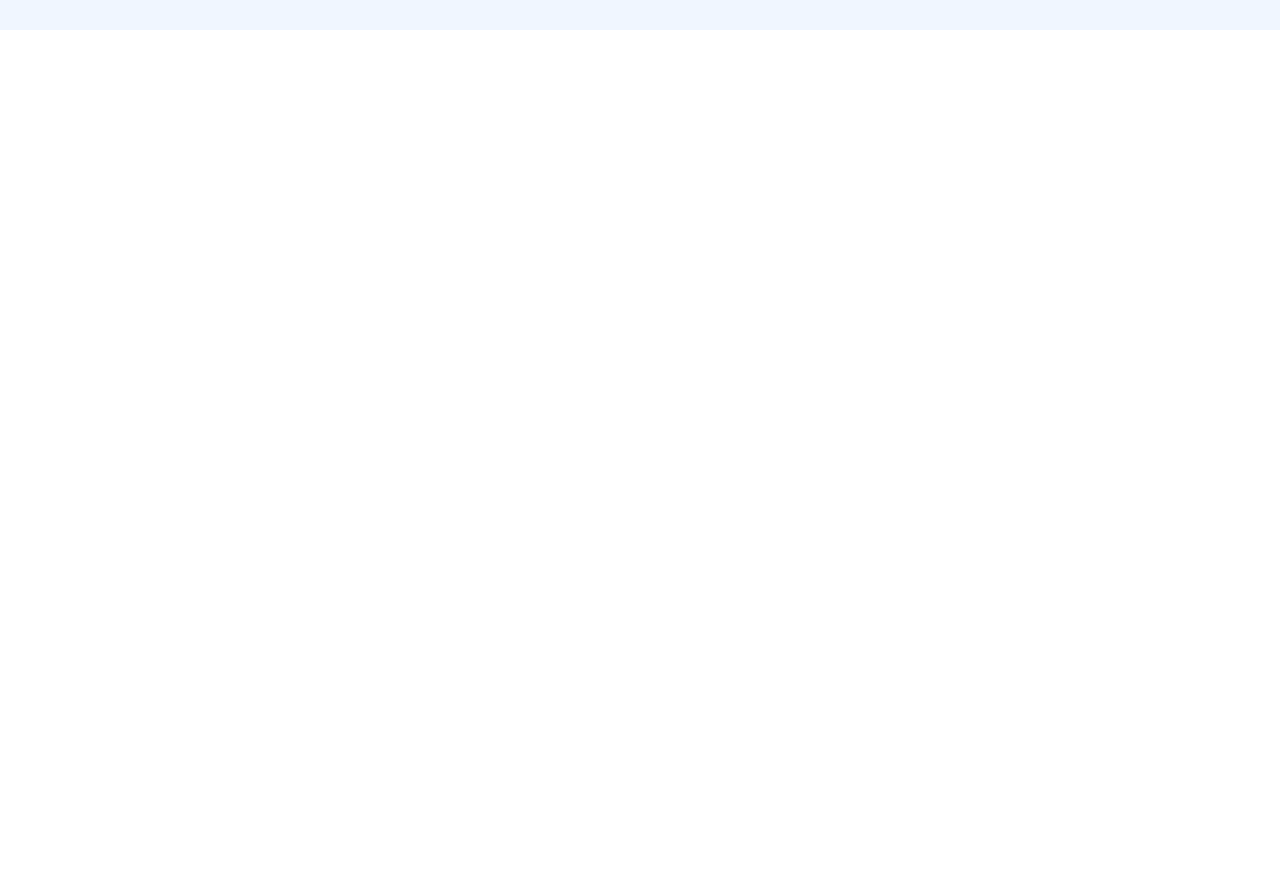
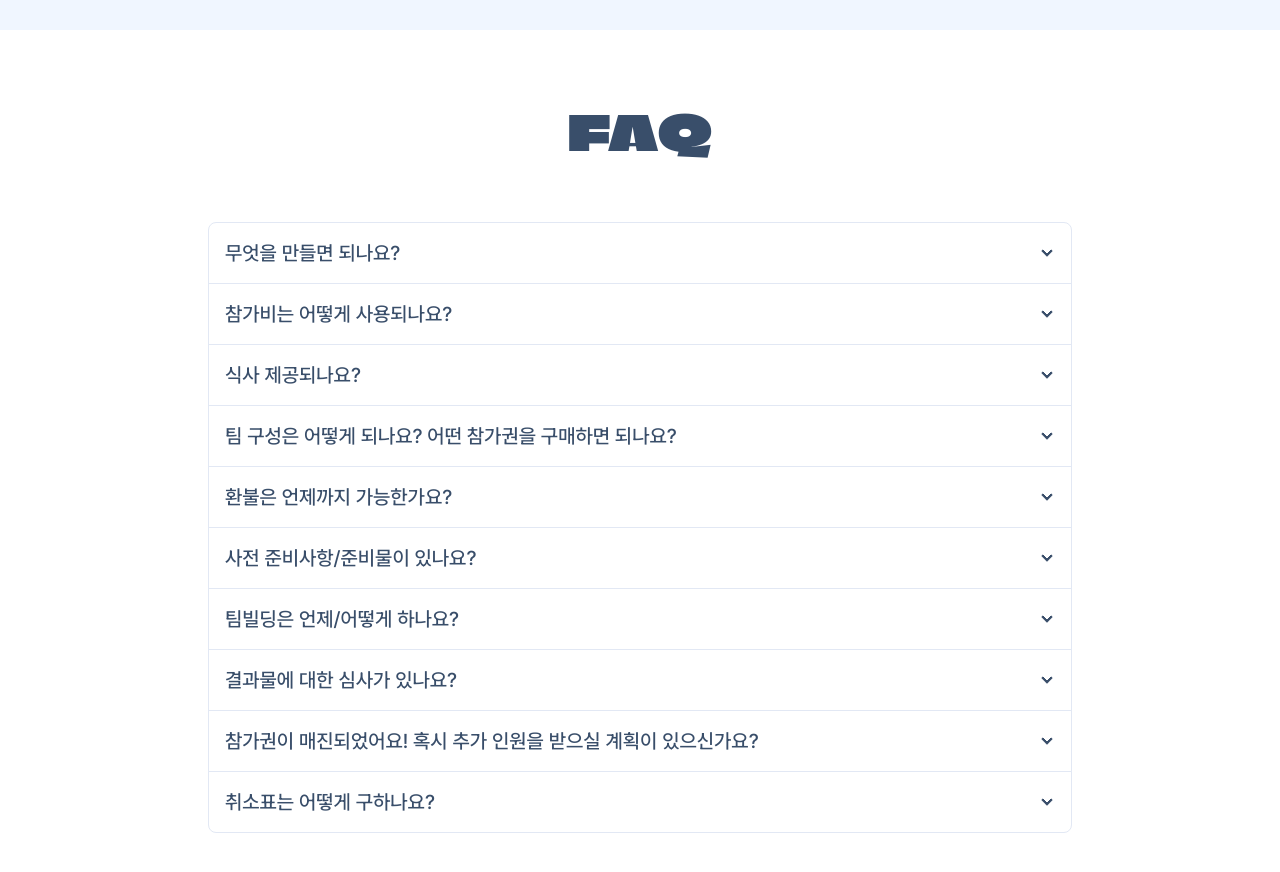
Before and after one commit to soju-con/sojuton, a Next.js app: page / in a window 1280 px wide. Shown: the part 2566-3438 px from the top of the page. Before the commit the page ends 2660 px from the top, so only its background shows below. Built offline with nearby package versions, Linux system fonts and the light colour scheme.

Commit message:
feat: Add FAQ-Section

```diff
--- a/app/page.tsx
+++ b/app/page.tsx
@@ -1,3 +1,4 @@
+import FAQSection from "@/components/home/FAQSection";
 import HeroSection from "@/components/home/HeroSection";
 import IntroSection from "@/components/home/IntroSection";
 import LocationSection from "@/components/home/LocationSection";
@@ -13,6 +14,7 @@ const HomePage = () => {
       <ScheduleSection />
       <SponsorSection />
       <LocationSection />
+      <FAQSection />
     </div>
   );
 };
--- /dev/null
+++ b/components/home/FAQSection.tsx
@@ -0,0 +1,34 @@
+import { FaqList } from "@/const/faqList";
+import React from "react";
+
+const FAQSection = () => {
+  return (
+    <section>
+      <div className="max-w-4xl p-4 my-16 mx-auto">
+        <div className="flex flex-col gap-16 text-center">
+          <h2 className="font-climate-crisis text-5xl">FAQ</h2>
+          <div>
+            <div className="join join-vertical w-full text-left">
+              {FaqList.map(({ question, answer }, index) => (
+                <div
+                  key={index}
+                  className="collapse collapse-arrow join-item border border-base-300"
+                >
+                  <input type="radio" name="my-accordion-4" />
+                  <div className="collapse-title text-xl font-medium">
+                    {question}
+                  </div>
+                  <div className="collapse-content break-keep">
+                    <p>{answer}</p>
+                  </div>
+                </div>
+              ))}
+            </div>
+          </div>
+        </div>
+      </div>
+    </section>
+  );
+};
+
+export default FAQSection;
--- /dev/null
+++ b/const/faqList.ts
@@ -0,0 +1,53 @@
+export const FaqList = [
+  {
+    question: "무엇을 만들면 되나요?",
+    answer:
+      "여름을 나타낼 수 있는 모든 것이면 됩니다! 볼품없더라도, 쓸모가 없더라도 여름과 관련된 것이라면 무엇이든 환영입니다.",
+  },
+  {
+    question: "참가비는 어떻게 사용되나요?",
+    answer:
+      "오프라인 이벤트 No show 방지와 해커톤 진행 중 식사 및 다과 구매를 위해 사용될 예정입니다.",
+  },
+  {
+    question: "식사 제공되나요?",
+    answer:
+      "해커톤 참여 중 점심과 저녁, 그리고 간식을 제공해드릴 예정입니다. (메뉴는 추후 공지)",
+  },
+  {
+    question: "팀 구성은 어떻게 되나요? 어떤 참가권을 구매하면 되나요?",
+    answer:
+      "해커톤에 참가하시는 분들은 총 50분을 모실 예정이며, 한 팀 당 5명씩 총 10팀을 구성할 예정입니다. 역할별 인원 쏠림을 방지하기 위해 역할별(개발자, 디자이너, 기획자)로 참가권을 달리하였으며, 참가를 원하시는 역할에 대한 참가권을 구매해주시면 됩니다.",
+  },
+  {
+    question: "환불은 언제까지 가능한가요?",
+    answer:
+      "12월 1일까지 가능합니다. 환불 기간 이후에는 양도만 가능하며, 양도는 이메일(soujucon.community@gmail.com)으로 문의해주시면 안내해드리겠습니다.",
+  },
+  {
+    question: "사전 준비사항/준비물이 있나요?",
+    answer:
+      "해커톤 참가를 위한 개인 장비(노트북)를 지참해주셔야 합니다. 단, 장비를 지참하기 어려운 분들은 참가 신청시 의사를 표시해주시면 엘리스 Lab에 구비되어 있는 iMac을 사용하실 수 있도록 준비해드리겠습니다. (해커톤 참여를 위해 필요한 환경은 직접 구성해주셔야 하며, 관리 상의 문제로 사용하실 iMac의 자리가 지정됩니다.) 행사 참가 전에는 초대해드리는 Slack Workspace에 들어오셔서 미리 인사를 나눠주세요. Slack Workspace는 참가 신청을 해주시면 수시로 확인하여 초대를 보내드립니다. 보내드린 채널에서 간단하게 자기소개를 하고 자유롭게 이야기를 나누시면 됩니다. (미리 아이디어를 공유하셔도 되고, 각종 잡담을 하셔도 됩니다.)",
+  },
+  {
+    question: "팀빌딩은 언제/어떻게 하나요?",
+    answer:
+      "팀빌딩은 온라인과 오프라인에서 함께 진행될 예정입니다. 초대드리는 Slack Workspace에서 행사 당일에 만드실 결과물의 아이디어를 사전에 공유하시면서 관심있으신 분들끼리 모여 먼저 팀을 구성하셔도 되고, 행사 당일 점심시간 및 팀빌딩 시간에 뜻맞는 분들과 함께 팀을 구성하셔도 됩니다.",
+  },
+  {
+    question: "결과물에 대한 심사가 있나요?",
+    answer:
+      "심사는 없으나, 참가자 투표를 통해 특색있는 결과물들을 선정하여 상품을 수여할 예정입니다.",
+  },
+  {
+    question:
+      "참가권이 매진되었어요! 혹시 추가 인원을 받으실 계획이 있으신가요?",
+    answer:
+      "행사장의 물리적 제약으로 인해 (참가자 기준) 최대 50명까지 수용할 수 있습니다. 이에 따라 추가 티켓 오픈은 없는 점 양해 부탁드립니다.",
+  },
+  {
+    question: "취소표는 어떻게 구하나요?",
+    answer:
+      "취소표는 기존 참가 신청해주신 분이 환불 신청을 해주시면 바로 시스템에 반영되어, 이를 구매해주시면 됩니다.",
+  },
+];
```
